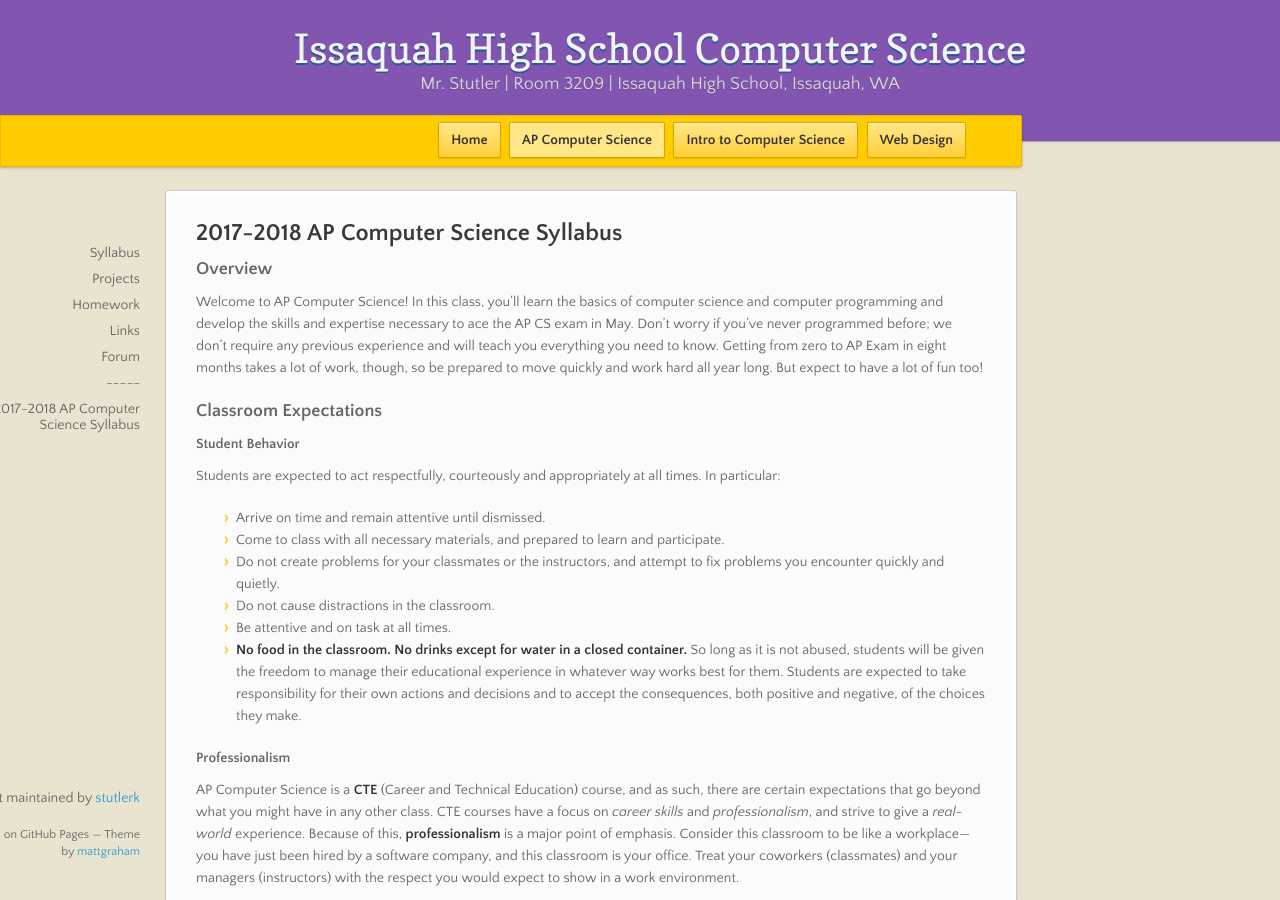
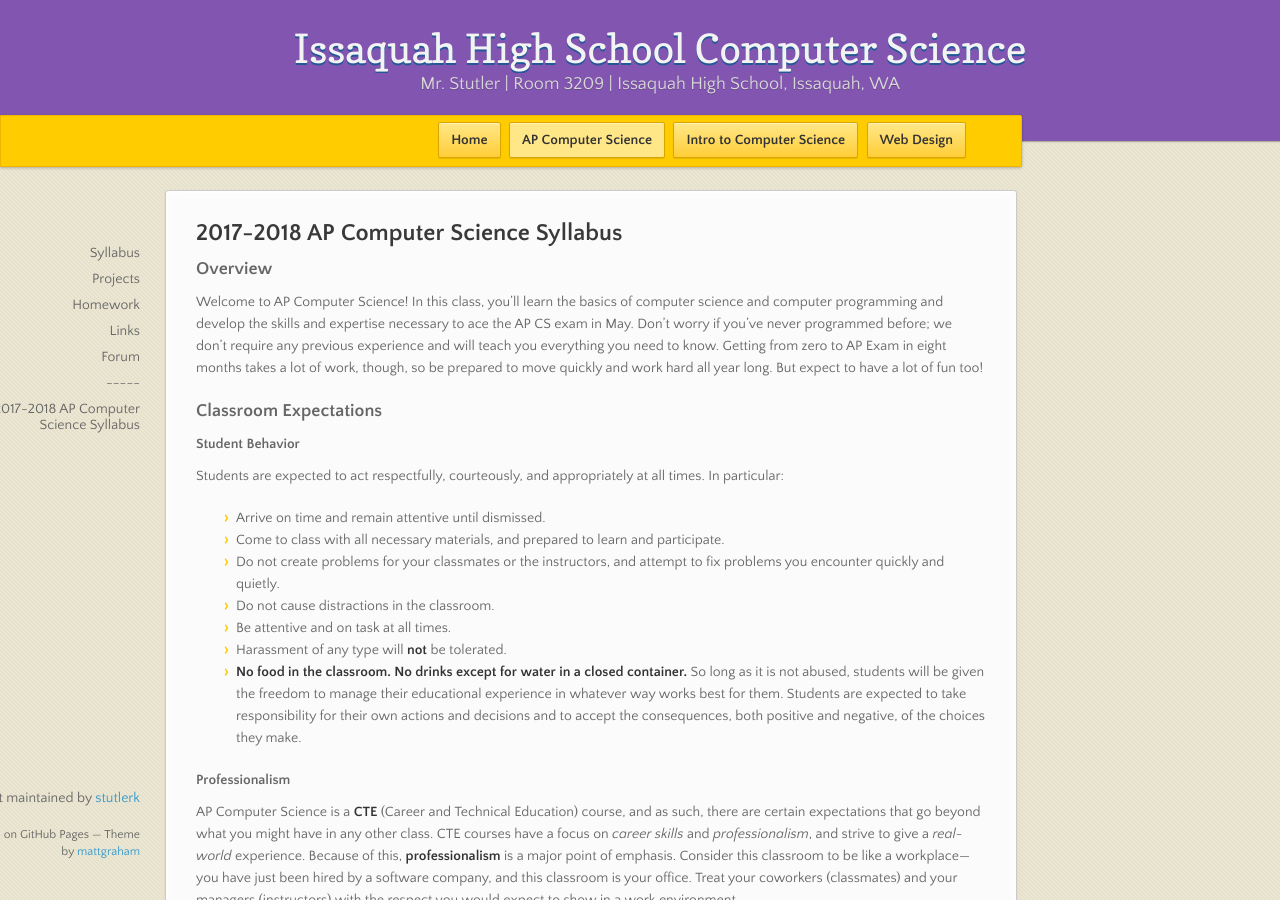
Before and after one commit to stutlerk/ihs-website, a Jekyll site: the page built from _apcs/syllabus.md, in a window 1280 px wide and 900 px high. Built offline with Jekyll 4.4.1, drawn with Linux system fonts in a browser that asks for light colours; nearby versions of some CDN libraries.

Commit message:
Update syllabus.md

```diff
--- a/_apcs/syllabus.md
+++ b/_apcs/syllabus.md
@@ -12,13 +12,14 @@ Welcome to AP Computer Science! In this class, you'll learn the basics of comput
 ### Classroom Expectations
 
 #### Student Behavior
-Students are expected to act respectfully, courteously and appropriately at all times. In particular:
+Students are expected to act respectfully, courteously, and appropriately at all times. In particular:
 
 - Arrive on time and remain attentive until dismissed.
 - Come to class with all necessary materials, and prepared to learn and participate.
 - Do not create problems for your classmates or the instructors, and attempt to fix problems you encounter quickly and quietly.
 - Do not cause distractions in the classroom.
 - Be attentive and on task at all times.
+- Harassment of any type will **not** be tolerated.
 - **No food in the classroom. No drinks except for water in a closed container.**
 So long as it is not abused, students will be given the freedom to manage their educational experience in whatever way works best for them. Students are expected to take responsibility for their own actions and decisions and to accept the consequences, both positive and negative, of the choices they make.
 
```
